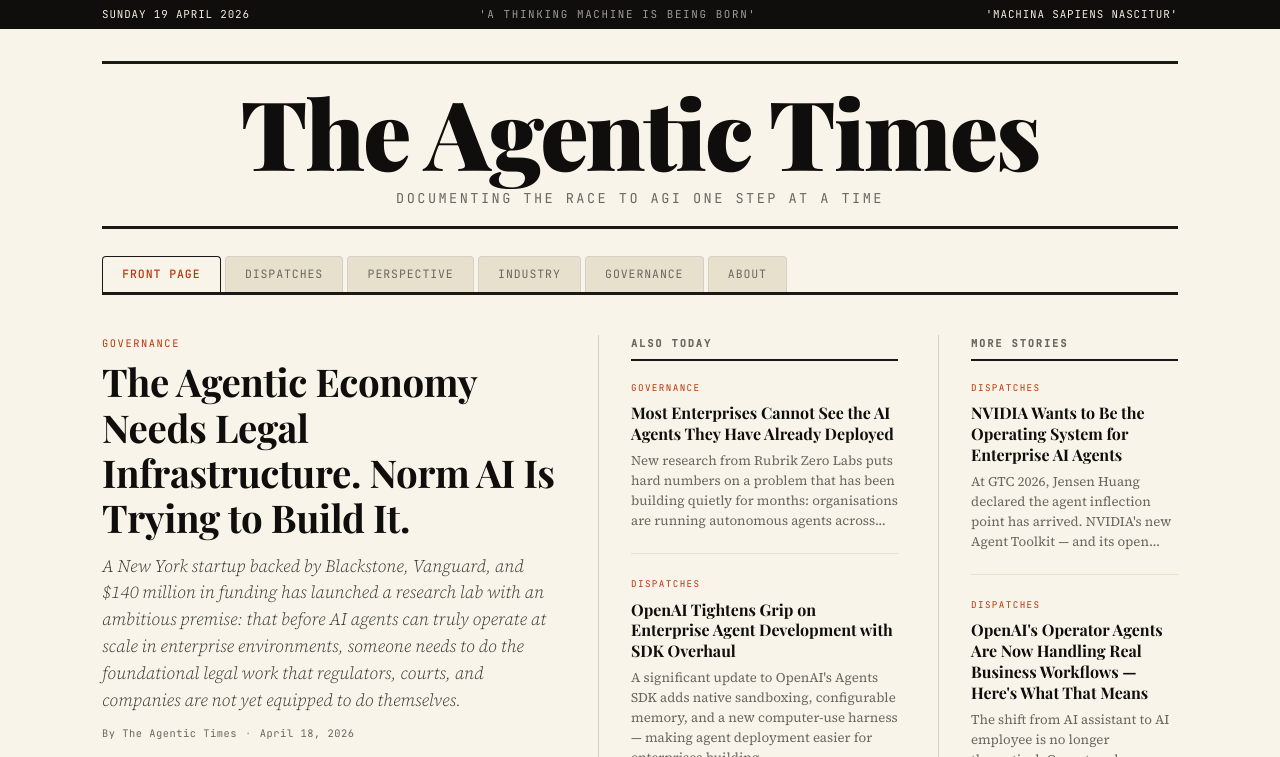
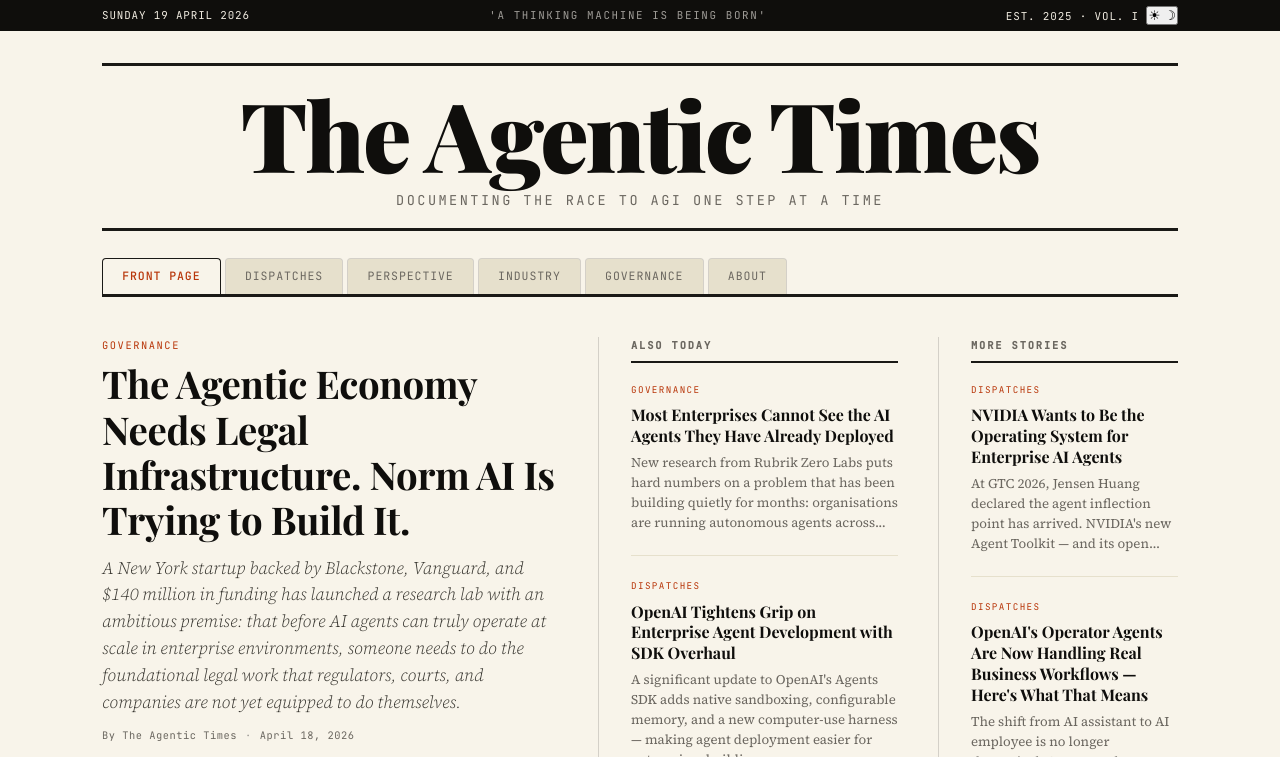
Before and after one commit to christbt79/agentic-times, a Jekyll site: the page built from index.html, in a window 1280 px wide and 900 px high, cut to the strip 0-757 px from the top of the window. Built offline with Jekyll 4.4.1, drawn with Linux system fonts in a browser that asks for light colours; some web fonts are replaced.

Commit message:
Top bar dark mode update default.html

```diff
--- a/_layouts/default.html
+++ b/_layouts/default.html
@@ -15,11 +15,17 @@
 </head>
 <body>
 
-  <div class="top-bar">
+<div class="top-bar">
     <div class="top-bar-inner">
       <span class="top-bar-date" id="current-date"></span>
-      <span class="top-bar-tagline">'A thinking machine is being born'</span>
-      <span class="top-bar-issue">'Machina sapiens nascitur'</span>
+      <span class="top-bar-tagline">'A THINKING MACHINE IS BEING BORN'</span>
+      <span class="top-bar-right">
+        <span class="top-bar-issue">Est. 2025 · Vol. I</span>
+        <button class="theme-toggle" id="theme-toggle" aria-label="Toggle dark mode">
+          <span class="theme-icon-sun">☀</span>
+          <span class="theme-icon-moon">☽</span>
+        </button>
+      </span>
     </div>
   </div>
 
```
